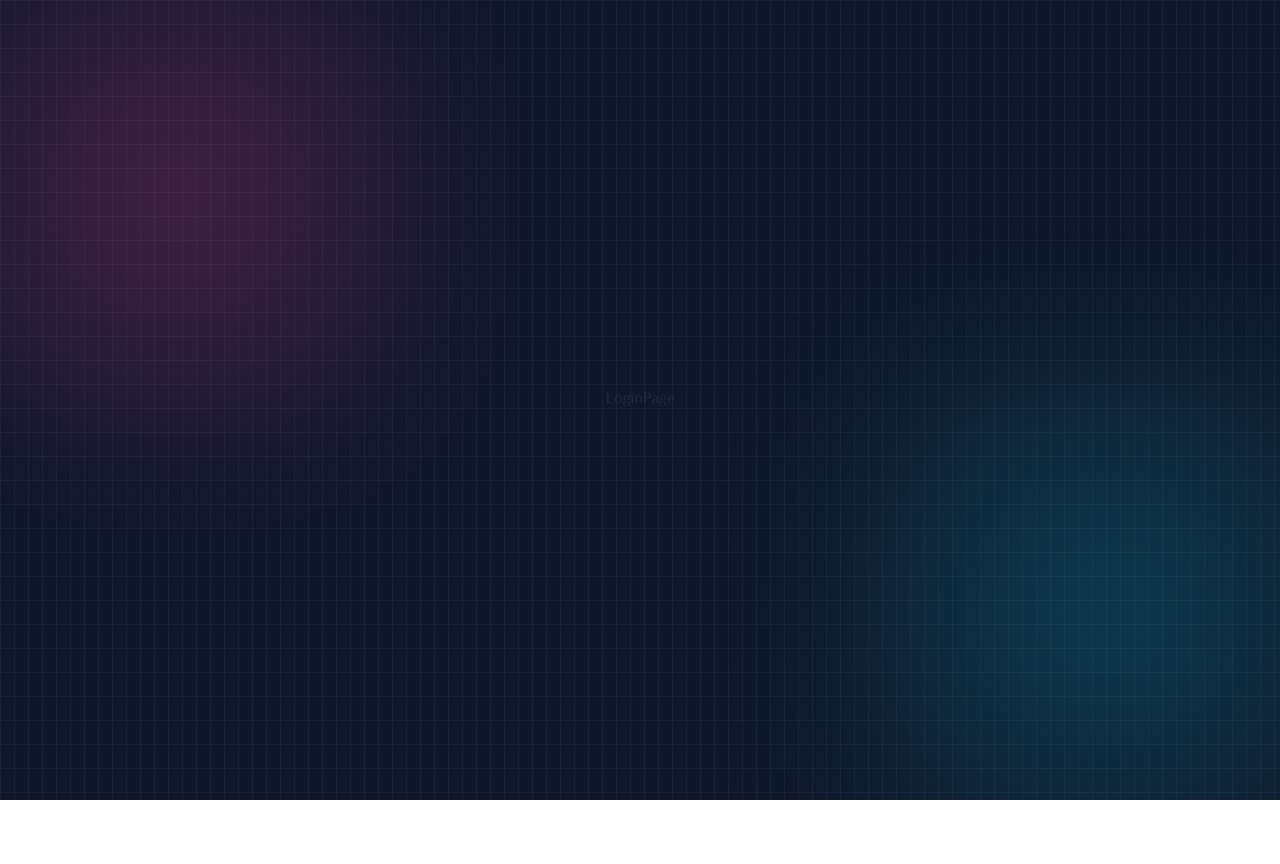
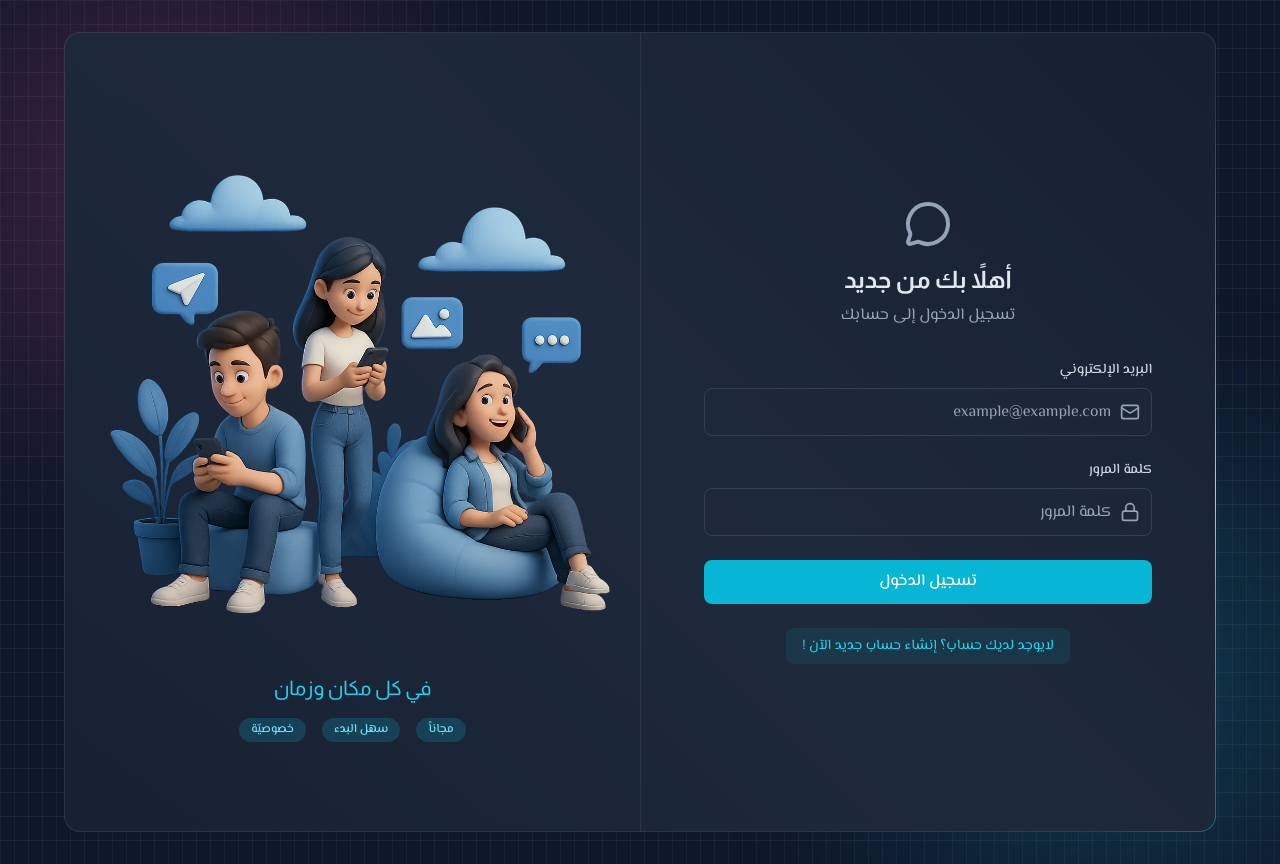
Before and after one commit to Muhammad11201120/chatapp, a React (Vite) app in the folder frontend/: page /login in a window 1280 px wide. Before the commit the page ends 800 px from the top, so only its background shows below. Built offline with nearby package versions, Linux system fonts and the light colour scheme; no server answers.

Commit message:
login&logout implemented

```diff
--- a/frontend/src/pages/ChatPage.jsx
+++ b/frontend/src/pages/ChatPage.jsx
@@ -1,9 +1,12 @@
-import React from 'react'
+import { useAuthStore } from "../store/useAuthStore";
+const ChatPage = () => {
+  const { logout } = useAuthStore();
 
-const ChatPage = () => {
   return (
-    <div>ChatPage</div>
-  )
-}
+    <button onClick={logout} className="z-10 border  p-2 cursor-pointer">
+      تسجيل الخروج
+    </button>
+  );
+};
 
-export default ChatPage
+export default ChatPage;
--- a/frontend/src/pages/LoginPage.jsx
+++ b/frontend/src/pages/LoginPage.jsx
@@ -1,9 +1,122 @@
-import React from 'react'
+import { useState } from "react";
+import { useAuthStore } from "../store/useAuthStore";
+import BorderAnimatedContainer from "../components/BorderAnimatedContainer";
+import { Link } from "react-router";
 
+import {
+  MessageCircleIcon,
+  LockIcon,
+  MailIcon,
+  LoaderIcon,
+} from "lucide-react";
 const LoginPage = () => {
+  const [formData, setFormData] = useState({
+    email: "",
+    password: "",
+  });
+  const { login, isLoggingIn } = useAuthStore();
+  const handleSubmit = (e) => {
+    e.preventDefault();
+    login(formData);
+  };
   return (
-    <div>LoginPage</div>
-  )
-}
+    <div className="w-full flex items-center justify-center p-4 bg-slate-900">
+      <div className="relative w-full max-w-6xl md:h-[800px] h-[650px]">
+        <BorderAnimatedContainer>
+          <div className="w-full flex flex-col md:flex-row">
+            {/* FORM RIGHT SIDE */}
+            <div className="md:w-1/2 p-8 flex items-center justify-center md:border-l  border-slate-600/30">
+              <div className="w-full max-w-md">
+                {/* Heading Text */}
+                <div className="text-center mb-8">
+                  <MessageCircleIcon className="w-12 h-1/2 mx-auto text-slate-400 mb-4" />
+                  <h2 className="text-2xl font-bold text-slate-200 mb-2">
+                    أهلاً بك من جديد
+                  </h2>
+                  <p className="text-slate-400">تسجيل الدخول إلى حسابك</p>
+                </div>
+                {/* Form */}
+                <form onSubmit={handleSubmit} className="space-y-6">
+                  {/* Email */}
+                  <div>
+                    <label className="auth-input-label">
+                      البريد الإلكتروني
+                    </label>
+                    <div className="relative">
+                      <MailIcon className="auth-input-icon" />
+                      <input
+                        type="email"
+                        value={formData.email}
+                        onChange={(e) =>
+                          setFormData({ ...formData, email: e.target.value })
+                        }
+                        className="input"
+                        placeholder="example@example.com"
+                      />
+                    </div>
+                  </div>
+                  {/* Password */}
+                  <div>
+                    <label className="auth-input-label">كلمة المرور</label>
+                    <div className="relative">
+                      <LockIcon className="auth-input-icon" />
+                      <input
+                        type="password"
+                        value={formData.password}
+                        onChange={(e) =>
+                          setFormData({ ...formData, password: e.target.value })
+                        }
+                        className="input"
+                        placeholder="كلمة المرور"
+                      />
+                    </div>
+                  </div>
+                  {/* Submit Button */}
+                  <button
+                    type="submit"
+                    className="auth-btn"
+                    disabled={isLoggingIn}
+                  >
+                    {isLoggingIn ? (
+                      <LoaderIcon className="w-full h-5 animate-spin text-center" />
+                    ) : (
+                      "تسجيل الدخول"
+                    )}
+                  </button>
+                </form>
+                <div className="mt-6 text-center">
+                  <Link to={"/signup"} className="auth-link">
+                    لايوجد لديك حساب؟ إنشاء حساب جديد الآن !
+                  </Link>
+                </div>
+              </div>
+            </div>
+            {/* FORM LEFT SIDE */}
+            <div className="hidden md:w-1/2 md:flex items-center justify-center p-6 bg-gradient-to-br from-slate-800/20 to-transparent">
+              <div>
+                <img
+                  src="/login.png"
+                  alt="People using mobile devices"
+                  className="w-full h-auto object-contain"
+                />
+                <div className="mt-6 text-center">
+                  <h3 className="text-xl font-medium text-cyan-400">
+                    في كل مكان وزمان
+                  </h3>
 
-export default LoginPage
+                  <div className="mt-4 flex justify-center gap-4">
+                    <span className="auth-badge">مجاناً</span>
+                    <span className="auth-badge">سهل البدء</span>
+                    <span className="auth-badge">خصوصيّة</span>
+                  </div>
+                </div>
+              </div>
+            </div>
+          </div>
+        </BorderAnimatedContainer>
+      </div>
+    </div>
+  );
+};
+
+export default LoginPage;
--- a/frontend/src/pages/SignUpPage.jsx
+++ b/frontend/src/pages/SignUpPage.jsx
@@ -1,4 +1,4 @@
-import React, { useState } from "react";
+import { useState } from "react";
 import BorderAnimatedContainer from "../components/BorderAnimatedContainer";
 import {
   MessageCircleIcon,
@@ -27,7 +27,7 @@
         <BorderAnimatedContainer>
           <div className="w-full flex flex-col md:flex-row">
             {/* FORM RIGHT SIDE */}
-            <div className="md:w-1/2 p-8 flex items-center justify-center md:border-r  border-slate-600/30">
+            <div className="md:w-1/2 p-8 flex items-center justify-center md:border-l  border-slate-600/30">
               <div className="w-full max-w-md">
                 {/* Heading Text */}
                 <div className="text-center mb-8">
@@ -110,7 +110,7 @@
               </div>
             </div>
             {/* FORM LEFT SIDE */}
-            <div className="hidden md:w-1/2 md:flex items-center justify-center p-6 bg-gradient-to-bl from-slate-800/20 to-transparent">
+            <div className="hidden md:w-1/2 md:flex items-center justify-center p-6 bg-gradient-to-br from-slate-800/20 to-transparent">
               <div>
                 <img
                   src="/signup.png"
--- a/frontend/src/store/useAuthStore.js
+++ b/frontend/src/store/useAuthStore.js
@@ -7,7 +7,7 @@
   authUser: null,
   isCheckingAuth: true,
   isSigningUp: false,
-
+  isLoggingIn: false,
   checkAuth: async () => {
     try {
       //check if user is authenticated
@@ -36,4 +36,27 @@
       set({ isSigningUp: false });
     }
   },
+  login: async (data) => {
+    set({ isLoggingIn: true });
+    try {
+      const response = await axiosInstance.post("/auth/login", data);
+      set({ authUser: response.data });
+      toast.success("تم تسجيل الدخول بنجاح");
+    } catch (error) {
+      console.log(error);
+      toast.error(error.response.data.message);
+    } finally {
+      set({ isLoggingIn: false });
+    }
+  },
+  logout: async () => {
+    try {
+      await axiosInstance.post("/auth/logout");
+      set({ authUser: null });
+      toast.success("تم تسجيل الخروج بنجاح");
+    } catch (error) {
+      console.log(error);
+      toast.error(error.response.data.message);
+    }
+  },
 }));
```
